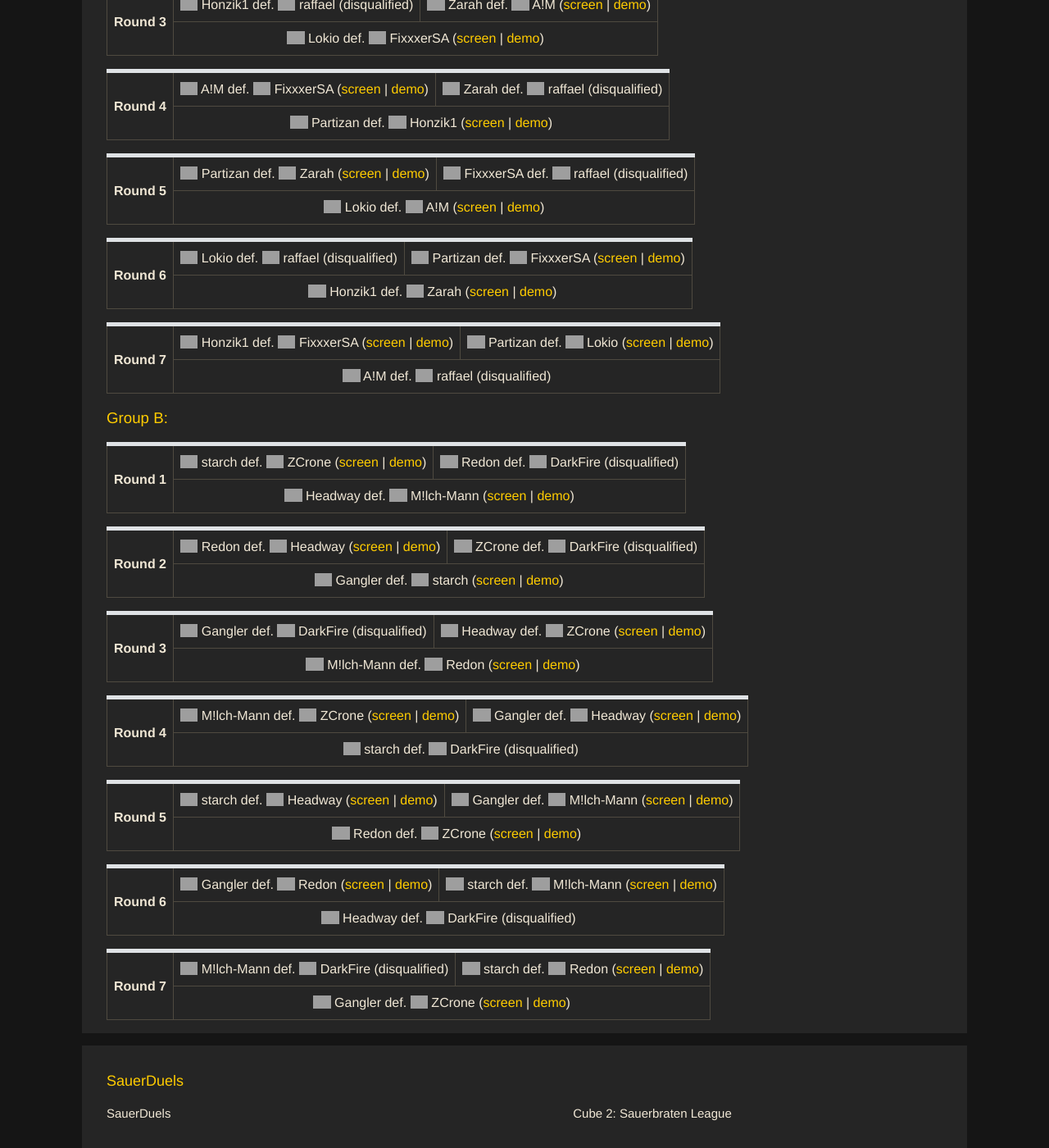
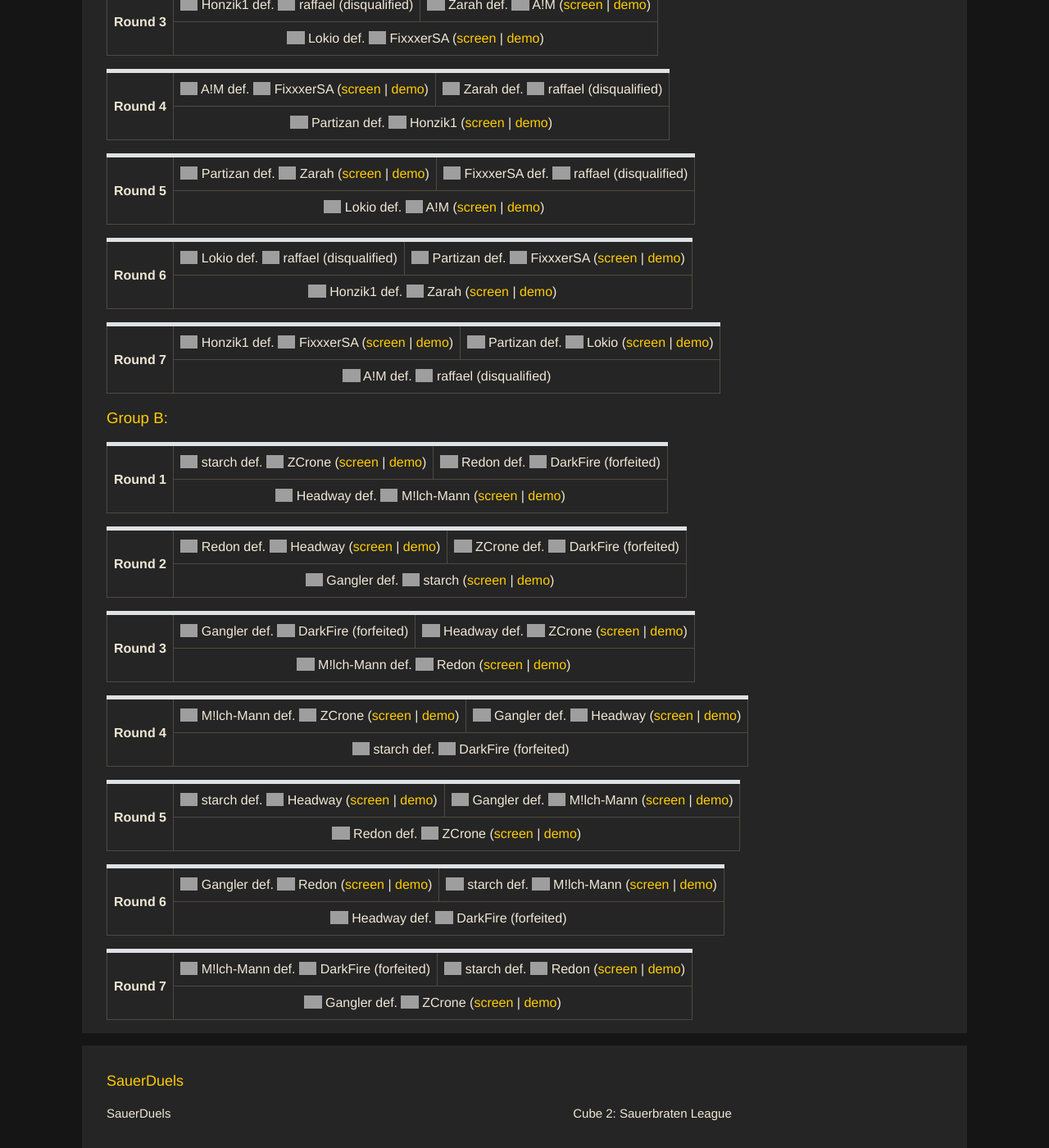
Before and after one commit to sauerduels/website, a Jekyll site: the page built from _events/sd21-insta.md, in a window 1280 px wide and 1400 px high, scrolled down 1273 px, cut to the strip 0-1400 px from the top of the window. Shown: the whole strip at 82% size. Built offline with Jekyll 4.4.1, drawn with Linux system fonts in a browser that asks for light colours; a script that is not in the unit is left out; some of the changed lines change nothing that is shown; grey boxes are pictures that could not be loaded.

Commit message:
Undo last commit

```diff
--- a/_events/sd21-insta.md
+++ b/_events/sd21-insta.md
@@ -86,19 +86,16 @@ groups:
         slug: sd21_starch_vs_zcrone
       - result: Redon def. DarkFire
         slug:
-        disqualified: true
       - result: Headway def. M!lch-Mann
         slug: sd21_headway_vs_m!lch-mann
     - - result: Redon def. Headway
         slug: sd21_headway_vs_redon
       - result: ZCrone def. DarkFire
         slug:
-        disqualified: true
       - result: Gangler def. starch
         slug: sd21_gangler_vs_starch
     - - result: Gangler def. DarkFire
         slug:
-        disqualified: true
       - result: Headway def. ZCrone
         slug: sd21_headway_vs_zcrone
       - result: M!lch-Mann def. Redon
@@ -109,7 +106,6 @@ groups:
         slug: sd21_gangler_vs_headway
       - result: starch def. DarkFire
         slug:
-        disqualified: true
     - - result: starch def. Headway
         slug: sd21_headway_vs_starch
       - result: Gangler def. M!lch-Mann
@@ -122,10 +118,8 @@ groups:
         slug: sd21_m!lch-mann_vs_starch
       - result: Headway def. DarkFire
         slug:
-        disqualified: true
     - - result: M!lch-Mann def. DarkFire
         slug:
-        disqualified: true
       - result: starch def. Redon
         slug: sd21_redon_vs_starch
       - result: Gangler def. ZCrone
```
